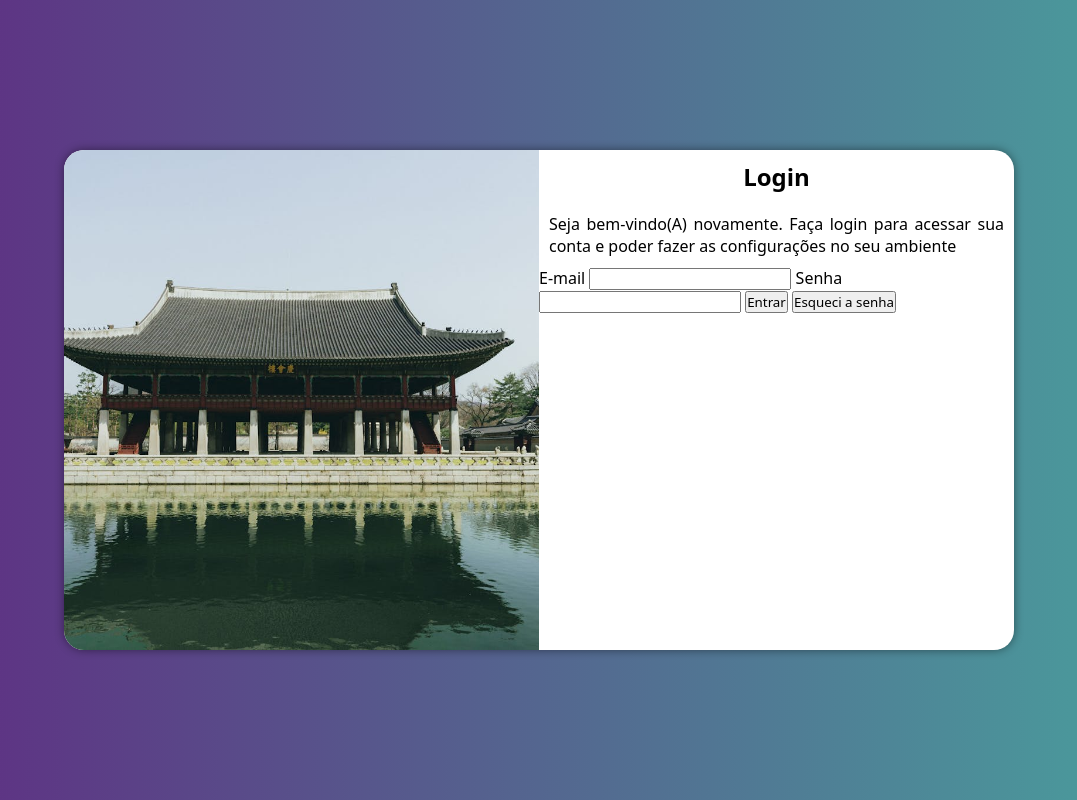
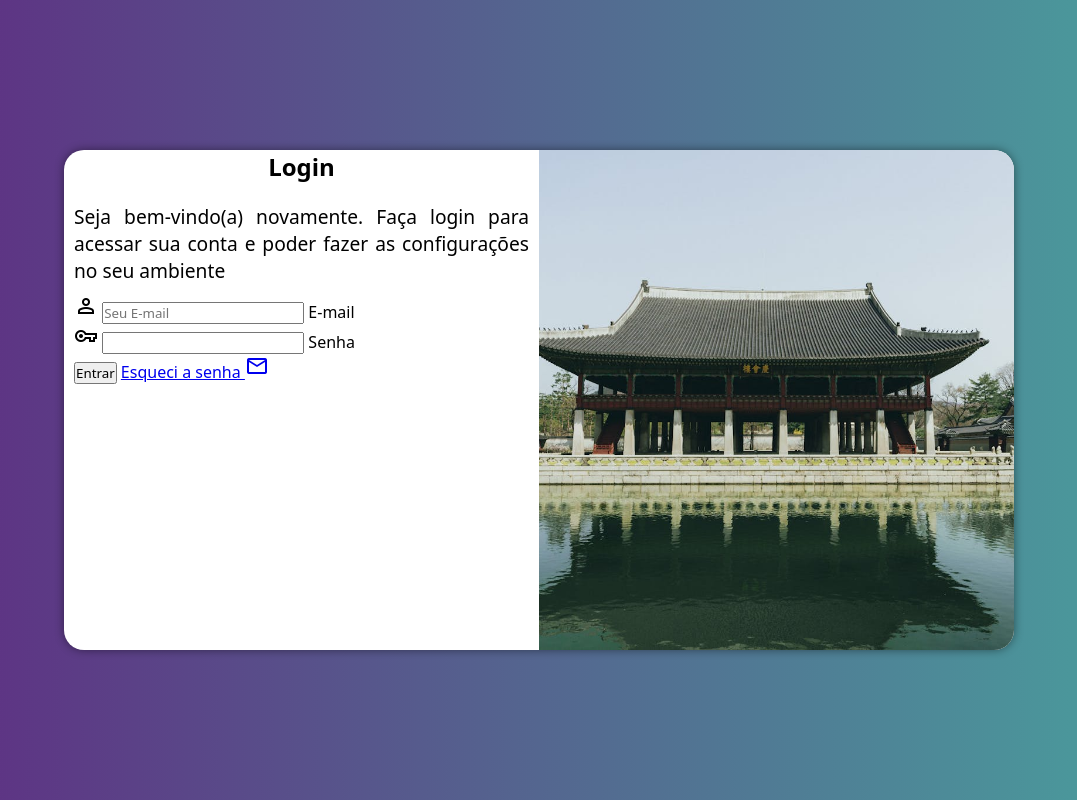
Before and after one commit to Alysson-Vinicius/projeto-login, a plain HTML site: page index.html in a window 1280 px wide. Shown: the whole page, without its empty margins (101-1178 px from the left). Drawn offline with nearby package versions, Linux system fonts and the light colour scheme.

Commit message:
Finalizando Segundo dia do projeto

```diff
--- a/estilos/media-query.css
+++ b/estilos/media-query.css
@@ -20,6 +20,10 @@
         float: right;
         width: 65%;
     }
+
+    div#formulario > p {
+        font-size: 1em;
+    }
 }
 
 @media screen and (min-width: 992px) {
@@ -35,12 +39,16 @@
     section#login > div#imagem {
         width: 50%;
         height: 100%;
-        float: left;
+        float: right;
     }
 
     section#login > div#formulario {
         width: 50%;
         height: 100%;
-        float: right;
+        float: left;
+    }
+
+    div#formulario > p {
+        font-size: 1.2em;
     }
 }
--- a/estilos/style.css
+++ b/estilos/style.css
@@ -49,11 +49,12 @@ section#login {
 
 section#login h1 {
     text-align: center;
-    padding: 10px;
+    padding-bottom: 10px;
 }
 
 section#login p {
     padding: 10px;
+    font-size: 0.9em;
     text-align: justify;
 }
 
@@ -68,3 +69,7 @@ div#login > div#formulario {
     display: block;
     padding: 10px;
 }
+
+div#formulario > form {
+    padding-left: 10px;
+}
--- a/index.html
+++ b/index.html
@@ -4,6 +4,7 @@
     <meta charset="UTF-8">
     <meta name="viewport" content="width=device-width, initial-scale=1.0">
     <title>Projeto Login</title>
+    <link rel="stylesheet" href="https://fonts.googleapis.com/css2?family=Material+Symbols+Outlined:opsz,wght,FILL,GRAD@20..48,100..700,0..1,-50..200"/>
     <link rel="stylesheet" href="estilos/style.css">
     <link rel="stylesheet" href="estilos/media-query.css">
 </head>
@@ -14,16 +15,35 @@
             </div>
             <div id="formulario">
                 <h1>Login</h1>
-                <p>Seja bem-vindo(A) novamente. Faça login para acessar sua conta e poder fazer as configurações no seu ambiente</p>
-                <form action="login.php" method="post">
-                    <label for="iemail">E-mail</label>
-                    <input type="text" name="email" id="iemail">
+                <p>Seja bem-vindo(a) novamente. Faça login para acessar sua conta e poder fazer as configurações no seu ambiente</p>
+                <form action="login.php" method="post" autocomplete="on">
+                    <div class="campo">
+                        <span class="material-symbols-outlined">
+                            person
+                        </span>
 
-                    <label for="isenha">Senha</label>
-                    <input type="text" name="senha" id="isenha">
+                        <input type="email" name="login" id="ilogin" placeholder="Seu E-mail" autocomplete="email" required maxlength="30">
+                        <label for="ilogin">E-mail</label>
+
+                    </div>
+
+                    <div class="campo">
+                        <span class="material-symbols-outlined">
+                            vpn_key
+                        </span>
+
+                        <input type="password" name="senha" id="isenha" autocomplete="current-password" required minlength="8" maxlength="20">
+                        <label for="isenha">Senha</label>
+
+                    </div>
 
                     <input type="submit" value="Entrar">
-                    <input type="submit" value="Esqueci a senha">
+                    <a href="esqueci.html">
+                        Esqueci a senha
+                         <span class="material-symbols-outlined">
+                            mail
+                        </span>
+                    </a>
                 </form>
             </div>
         </section>
```
